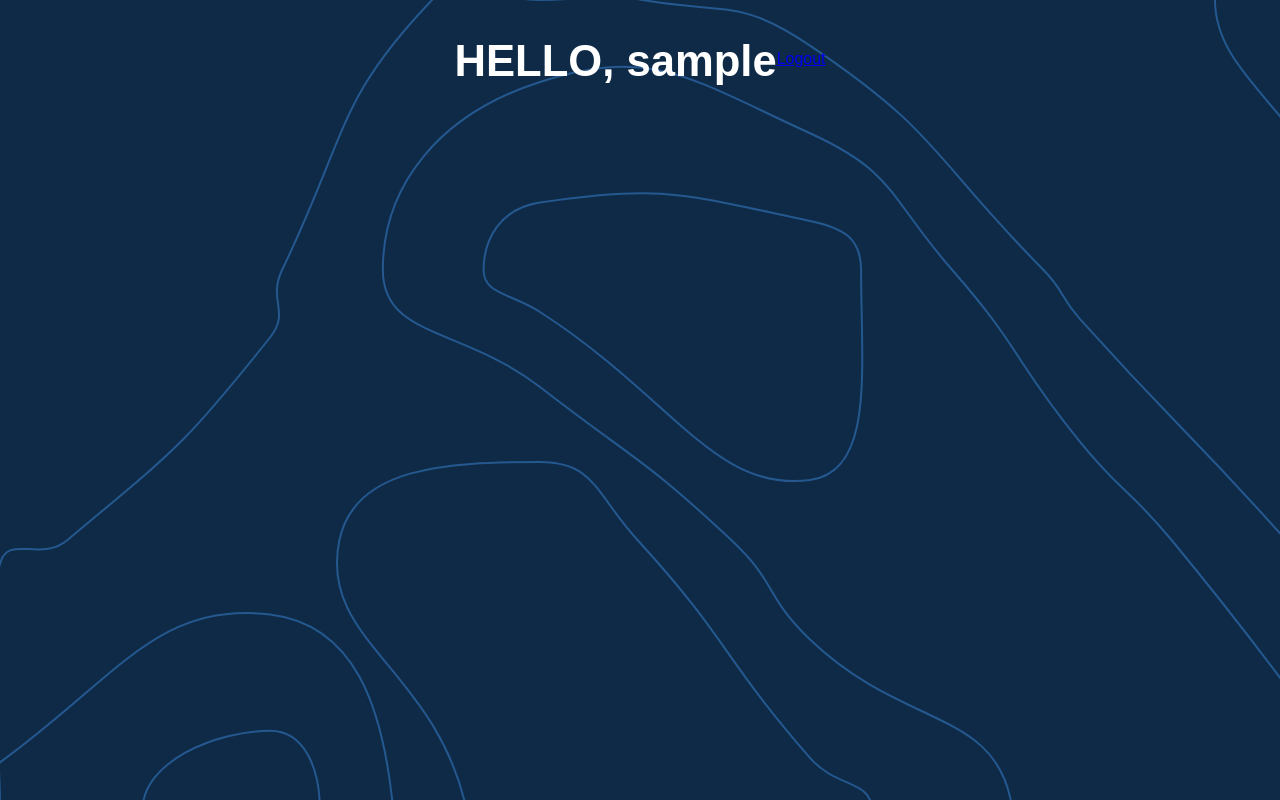
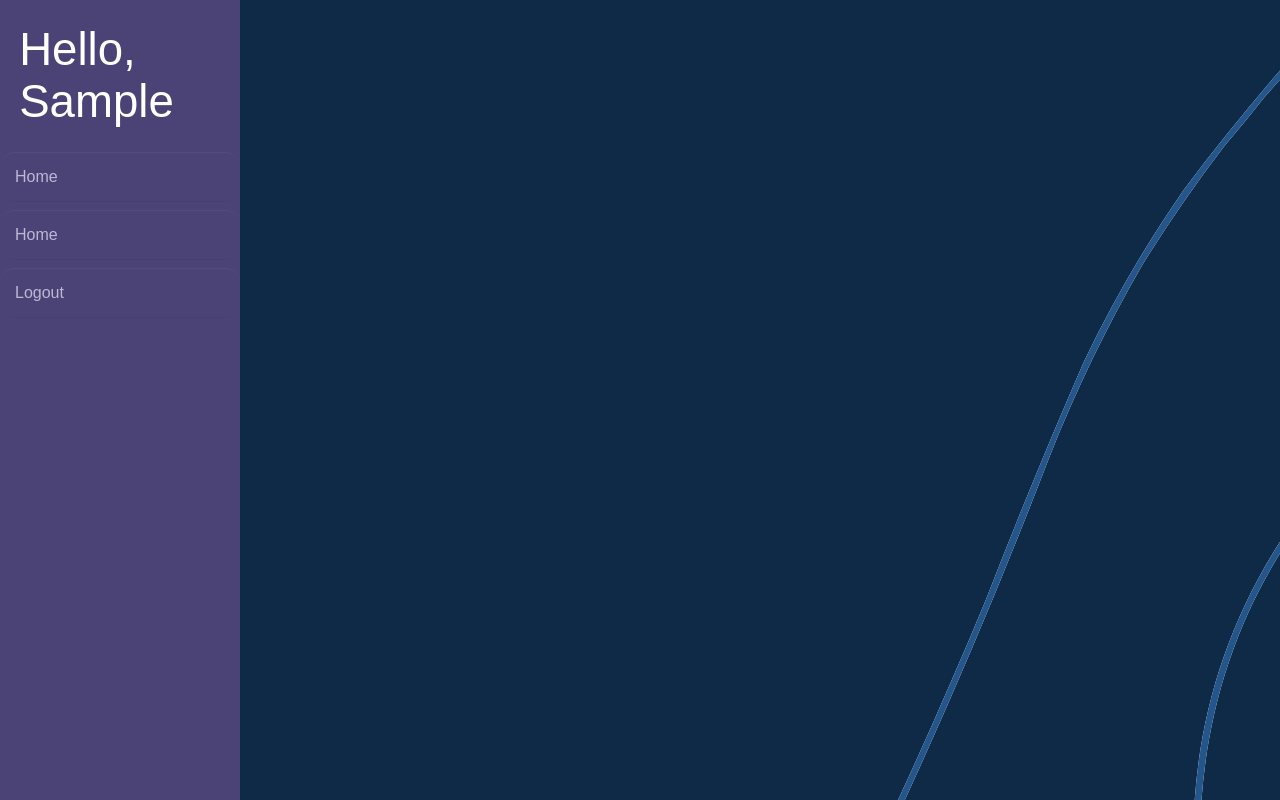
Before and after one commit to ssamu801/ITIS, a PHP site: page /ownerhome.php in a window 1280 px wide. Run offline with PHP 8.4, Linux system fonts and the light colour scheme; the visitor is signed in with stand-in values (Sample User, id 1).

Commit message:
All new changes to invcontroller will be here

```diff
--- a/index.php
+++ b/index.php
@@ -9,7 +9,7 @@
         <link rel="stylesheet" href="style.css"> <!-- user style.css for decoration -->
     </head>
     <body>
-
+        <div class="loginwrapper">
         <div class="logincard">
             <form action="login.php" method="post">
             <h1>Restoran</h1>
@@ -28,5 +28,6 @@
                 </div>
                 <button type="submit" class="loginsubmitbutton"> LOGIN </button>
         </div>
+        </div>
     </body>
 </html>
--- a/ownerhome.php
+++ b/ownerhome.php
@@ -8,12 +8,26 @@ if(isset($_SESSION['id']) && isset($_SESSION['user_name']))
     <!DOCTYPE html>
     <html>
     <head>
-        <title>Home Page</title>
+        <title>Owner Page</title>
         <link rel="stylesheet" type="text/css" href="style.css">
     </head>
     <body>
-        <h1> HELLO, <?php echo $_SESSION['user_name']; ?> </h1>
-        <a href="logout.php">Logout</a>
+    <div class="wrapper">
+        <div class="sidebar">
+        <p class="navtitle"> Hello, <?php echo $_SESSION['user_name']; ?> </p>
+            <ul class="navbarul">
+                    <li>
+                        <a href="#">Home</a>
+                    </li>
+                    <li>
+                        <a href="#">Home</a>
+                    </li>
+                    <li>
+                    <a href="logout.php">Logout</a>
+                    </li>
+            </ul>
+        </div>
+    </div>
     </body>
     </html>
 
--- a/style.css
+++ b/style.css
@@ -1,9 +1,16 @@
+*{
+    text-decoration: none;
+    font-family: sans-serif; /* Sans-serif Font */
+    color: black; /* White Text */
+    margin: 0;
+    padding: 0;
+}
 body {
 
     background-image: url("bgwaves.svg");
     /*background-color: #aac8a7; */
-    color: white; /* White Text */
-    font-family: sans-serif; /* Sans-serif Font */
+}
+.loginwrapper{
     text-align: center; /* Centered Text */
     display: flex;
     align-items: center;
@@ -14,6 +21,7 @@ h1 {
     /*font-size: 3vw; /* Setting the font size equal to 4.5 times the height of*/
     font-size:calc(18px + 2vw);
     margin-bottom: 3vh;
+    color: white;
 }
 
 .loginsubmitbutton{
@@ -34,6 +42,7 @@ h1 {
 box-shadow: 0 0 0 4px white, 0 0 0 8px gray;
 }
 .logincard{
+    text-align: center; /* Centered Text */
     margin:22vh;
     padding: 5vh 3vw 10vh 3vw;
     width:25vw;
@@ -61,4 +70,44 @@ box-shadow: 0 0 0 4px white, 0 0 0 8px gray;
 }
 .error{
     margin-bottom: 3vh;
+    color: white;
 }
+
+.wrapper{
+    display: flex;
+    position: relative;
+
+}
+.wrapper .sidebar{
+    position: fixed;
+    max-width: 240px;
+    min-width:5vw;
+    height: 100%;
+    background: #4b4276;
+
+}
+.wrapper .sidebar .navtitle{
+    margin: 3vh 2vw 3vh 1.5vw;
+    text-transform: capitalize;
+    font-family: sans-serif; /* Sans-serif Font */
+    /*font-size: 3vw; /* Setting the font size equal to 4.5 times the height of*/
+    font-size:calc(20px + 2vw);
+    margin-bottom: 3vh;
+    color: white;
+
+}
+.wrapper .sidebar ul li{
+    list-style: none;
+    border-radius: 15px;
+    padding: 15px;
+    margin-bottom: 1vh;
+    border-bottom: 1px solid rgba(0,0,0,0.05);
+    border-top: 1px solid rgba(225,225,225,0.05);
+}
+.wrapper .sidebar ul li a{
+    color: #bdb8d7;
+    display: block;
+}
+.wrapper .sidebar ul li:hover{
+    background:#594f8d;
+}
```
Also changed, not shown: bgwaves.svg.
